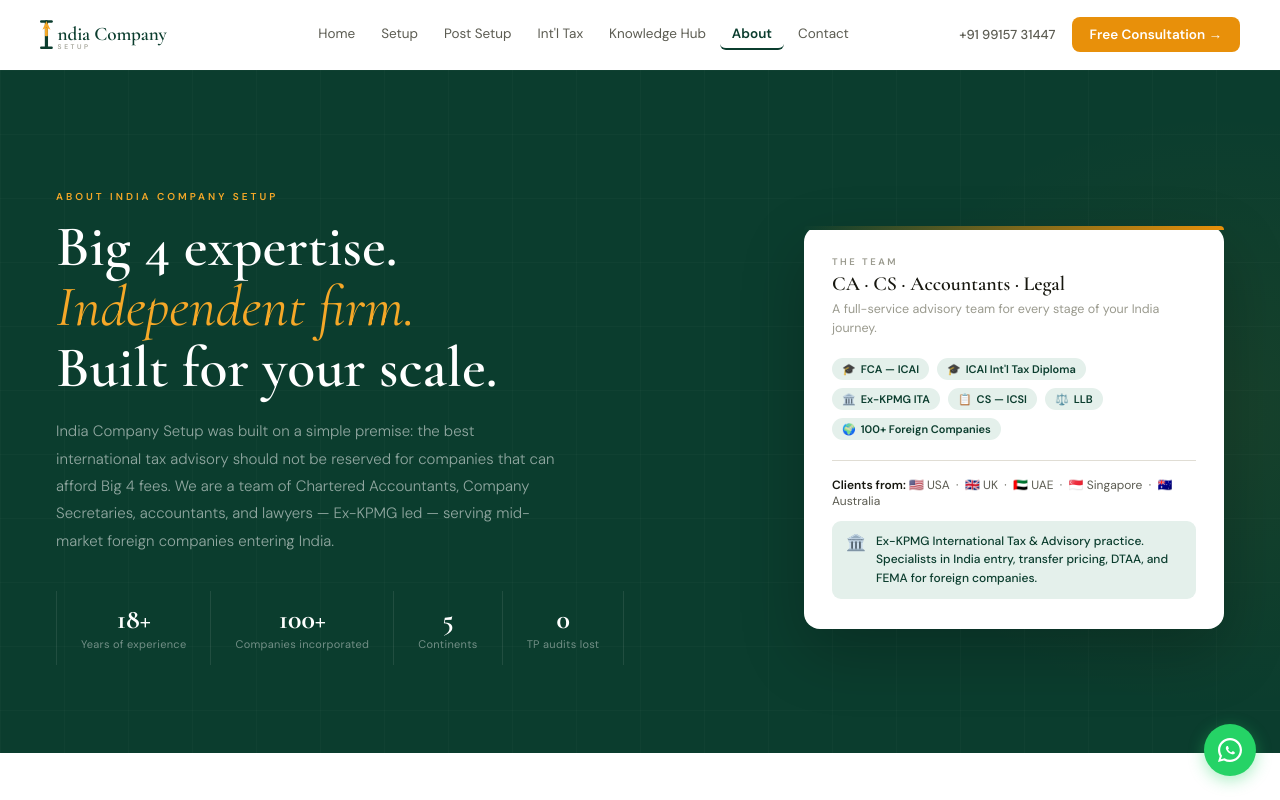
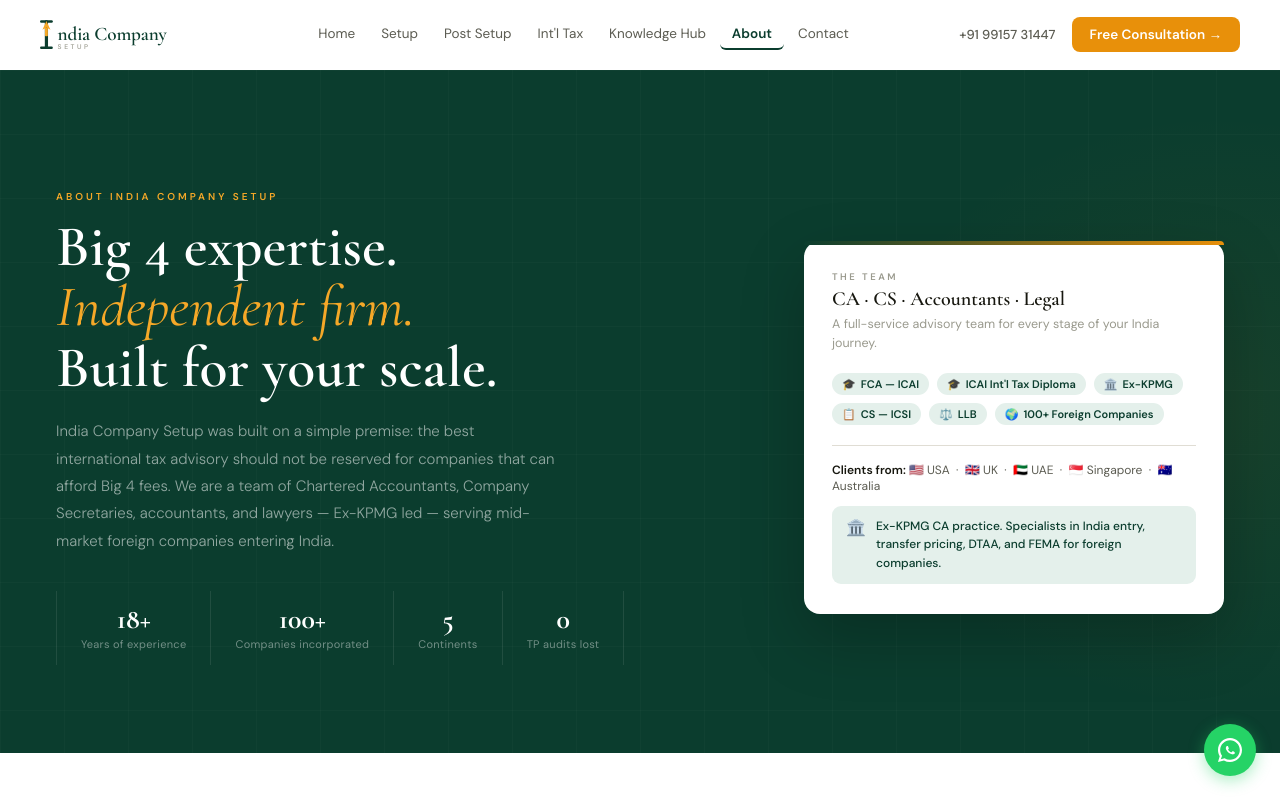
Before and after one commit to PGACA-CHD/ics-next, a Next.js app: page /about in a window 1280 px wide. Shown: the top 800 px of the page. Built offline with nearby package versions, Linux system fonts and the light colour scheme.

Commit message:
4 changes: Ex-KPMG ITA→Ex-KPMG, footer cleanup, 8pages→3pages, PDF Not for circulation watermark

```diff
--- a/src/app/about/client.jsx
+++ b/src/app/about/client.jsx
@@ -4,7 +4,7 @@
 
 export default function Page() {
   const teamDisciplines = [
-    { icon: '📋', role: 'International Tax & Advisory', creds: 'FCA · ICAI Diploma in International Taxation · Ex-KPMG ITA',
+    { icon: '📋', role: 'International Tax & Advisory', creds: 'FCA · ICAI Diploma in International Taxation · Ex-KPMG',
       skills: ['DTAA structuring & TRC advisory', 'Transfer pricing — design, benchmarking, 3CEB', 'PE risk assessment & FEMA compliance', 'Withholding tax optimisation', 'Form 15CA/15CB for foreign payments'], accent: '#0B3D2E' },
     { icon: '🏢', role: 'Company Secretary & MCA', creds: 'CS · ICSI Qualified',
       skills: ['Company incorporation & SPICe+ filing', 'FCGPR & FLA — RBI filings', 'Board resolutions & statutory registers', 'Annual ROC filings (MGT-7, AOC-4)', 'Share issuance & FCTRS'], accent: '#4A6FA5' },
@@ -56,7 +56,7 @@
             <h3 className="font-display" style={{ fontSize: 20, fontWeight: 600, color: '#17170F', marginBottom: 4 }}>CA &middot; CS &middot; Accountants &middot; Legal</h3>
             <p style={{ fontSize: 12.5, color: '#9A9A8E', marginBottom: 20, lineHeight: 1.5 }}>A full-service advisory team for every stage of your India journey.</p>
             <div style={{ display: 'flex', flexWrap: 'wrap', gap: 8, marginBottom: 20 }}>
-              {[['🎓','FCA — ICAI'],['🎓',"ICAI Int'l Tax Diploma"],['🏛️','Ex-KPMG ITA'],['📋','CS — ICSI'],['⚖️','LLB'],['🌍','100+ Foreign Companies']].map(([ico, label]) => (
+              {[['🎓','FCA — ICAI'],['🎓',"ICAI Int'l Tax Diploma"],['🏛️','Ex-KPMG'],['📋','CS — ICSI'],['⚖️','LLB'],['🌍','100+ Foreign Companies']].map(([ico, label]) => (
                 <div key={label} style={{ display: 'flex', alignItems: 'center', gap: 5, background: '#E4F0EB', borderRadius: 20, padding: '4px 10px', fontSize: 11, fontWeight: 600, color: '#0B3D2E' }}>
                   <span style={{ fontSize: 11 }}>{ico}</span> {label}
                 </div>
@@ -70,7 +70,7 @@
               <div style={{ background: '#E4F0EB', borderRadius: 9, padding: '11px 14px', display: 'flex', gap: 10, alignItems: 'flex-start' }}>
                 <span style={{ fontSize: 16, flexShrink: 0 }}>🏛️</span>
                 <p style={{ fontSize: 12, color: '#0B3D2E', fontWeight: 500, lineHeight: 1.55, margin: 0 }}>
-                  Ex-KPMG International Tax & Advisory practice. Specialists in India entry, transfer pricing, DTAA, and FEMA for foreign companies.
+                  Ex-KPMG CA practice. Specialists in India entry, transfer pricing, DTAA, and FEMA for foreign companies.
                 </p>
               </div>
             </div>
@@ -102,7 +102,7 @@
               </p>
             </div>
             <div style={{ display: 'flex', flexDirection: 'column', gap: 8, flexShrink: 0 }}>
-              {['FCA — ICAI', "Int'l Tax Diploma", 'Ex-KPMG ITA', '100+ Companies'].map(tag => (
+              {['FCA — ICAI', "Int'l Tax Diploma", 'Ex-KPMG', '100+ Companies'].map(tag => (
                 <div key={tag} style={{ background: 'rgba(255,255,255,.1)', border: '1px solid rgba(255,255,255,.15)', borderRadius: 6, padding: '5px 12px', fontSize: 11.5, fontWeight: 600, color: 'rgba(255,255,255,.75)', whiteSpace: 'nowrap', textAlign: 'center' }}>{tag}</div>
               ))}
             </div>
--- a/src/app/home-client.jsx
+++ b/src/app/home-client.jsx
@@ -530,7 +530,7 @@
                 We design it right the first time — saving you 2–3× the cost in corrections."
               </p>
               <p style={{ fontSize:12.5, color:"rgba(255,255,255,.4)", marginTop:12, textAlign:"left" }}>
-                — Pankaj Gupta, FCA · Diploma in International Taxation · 8 yrs KPMG Int'l Tax
+                — Pankaj Gupta, FCA · Diploma in International Taxation · 8 yrs Ex-KPMG
               </p>
             </div>
             <button className="ics-btn ics-btn-primary ics-btn-lg" onClick={() => { window.location.href = ROUTES["contact"] || "/"; }}>
@@ -813,7 +813,7 @@
                   {
                     icon: "💷",
                     title: "Big 4 quality without Big 4 cost",
-                    desc: "8 years at KPMG International Tax. The same depth of analysis, structured advice, and documentation rigour — at fees that work for mid-market companies.",
+                    desc: "8 years at KPMG. The same depth of analysis, structured advice, and documentation rigour — at fees that work for mid-market companies.",
                   },
                   {
                     icon: "🔗",
@@ -861,7 +861,7 @@
             {/* Right — credential stat cards */}
             <div className="credentials-grid" style={{ display:"grid", gridTemplateColumns:"1fr 1fr", gap:14 }}>
               {[
-                { n:"8+", label:"Years at KPMG Int'l Tax", sub:"Lead advisor background" },
+                { n:"8+", label:"Years at KPMG", sub:"Lead advisor background" },
                 { n:"100+", label:"Companies incorporated", sub:"Foreign & domestic clients" },
                 { n:"0", label:"Transfer pricing audits lost", sub:"Across all client engagements" },
                 { n:"FCA", label:"+ Diploma Int'l Tax", sub:"ICAI qualified, both credentials" },
--- a/src/app/knowledge-hub/[slug]/client.jsx
+++ b/src/app/knowledge-hub/[slug]/client.jsx
@@ -205,7 +205,7 @@
                   <div style={{ fontSize:12, color:T.lt, lineHeight:1.5 }}>Senior Advisor, India Company Setup<br/>Diploma in International Taxation</div>
                 </div>
               </div>
-              <p style={{ fontSize:12.5, color:T.mid, lineHeight:1.65 }}>8 years at KPMG International Tax & Advisory. 100+ foreign companies incorporated in India.</p>
+              <p style={{ fontSize:12.5, color:T.mid, lineHeight:1.65 }}>8 years at Ex-KPMG. 100+ foreign companies incorporated in India.</p>
             </div>
 
             {/* CTA card */}
@@ -221,7 +221,7 @@
               <span style={{ fontSize:24 }}>📋</span>
               <div style={{ flex:1 }}>
                 <div style={{ fontSize:13, fontWeight:600, color:T.ch, marginBottom:3 }}>India Entry Guide</div>
-                <div style={{ fontSize:11.5, color:T.lt }}>Free · 8 pages · Plain English</div>
+                <div style={{ fontSize:11.5, color:T.lt }}>Free · 3 pages · Plain English</div>
               </div>
               <a href="/India-Entry-Starter-Guide.pdf" target="_blank" rel="noopener noreferrer"
                 onClick={() => trackGuideDownload()}
--- a/src/components/layout/Footer.jsx
+++ b/src/components/layout/Footer.jsx
@@ -55,10 +55,10 @@
         {/* Divider */}
         <div style={{ borderTop: '1px solid rgba(255,255,255,.08)', paddingTop: 24, display: 'flex', justifyContent: 'space-between', alignItems: 'center', flexWrap: 'wrap', gap: 12 }}>
           <span style={{ fontSize: 12, color: 'rgba(255,255,255,.25)' }}>
-            © {year} {SITE_NAME} · PGA & Co., Chartered Accountants · Chandigarh, India
+            © {year} {SITE_NAME} · Chandigarh, India
           </span>
           <span style={{ fontSize: 12, color: 'rgba(255,255,255,.2)' }}>
-            CA advisory services · ICAI registered · Confidentiality maintained
+            Confidentiality maintained
           </span>
         </div>
 
--- a/src/components/seo/SEOComponents.jsx
+++ b/src/components/seo/SEOComponents.jsx
@@ -476,7 +476,7 @@
       <SEOSection label="What Is India Market Entry Advisory" title="More than incorporation – a strategic starting point">
         <SEOProseP>India market entry advisory covers everything that happens before the first document is filed. The entity type, FDI route, transfer pricing model, DTAA structure, and intercompany framework must be decided in the right sequence – because getting any one of them wrong creates restructuring work that typically costs 3 - 5x more than getting it right at inception.</SEOProseP>
         <SEOProseP>Most CA firms start with incorporation. We start with strategy. A 45-minute conversation about your business model, sector, headcount plans, and intercompany flows determines whether you need a WOS, a branch, a GCC, or a combination. The incorporation follows once the structure is clear.</SEOProseP>
-        <SEOProseP>Our advisory work is led by ex-KPMG International Tax professionals – the same people who advise large multinationals on India entry. The difference is that we work with mid-market companies at fees that match mid-market reality.</SEOProseP>
+        <SEOProseP>Our advisory work is led by Ex-KPMG professionals – the same people who advise large multinationals on India entry. The difference is that we work with mid-market companies at fees that match mid-market reality.</SEOProseP>
       </SEOSection>
 
       <SEOSection label="What We Advise On" title="The full scope of India market entry advisory">
```
Also changed, not shown: 1 other file (tests, documents, lock files or other folders).
